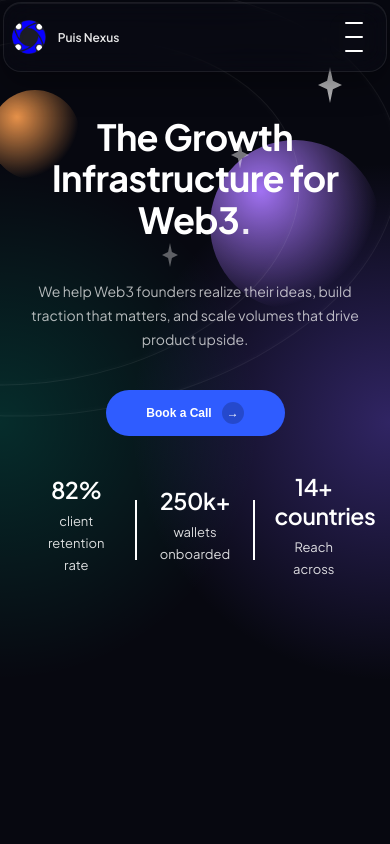
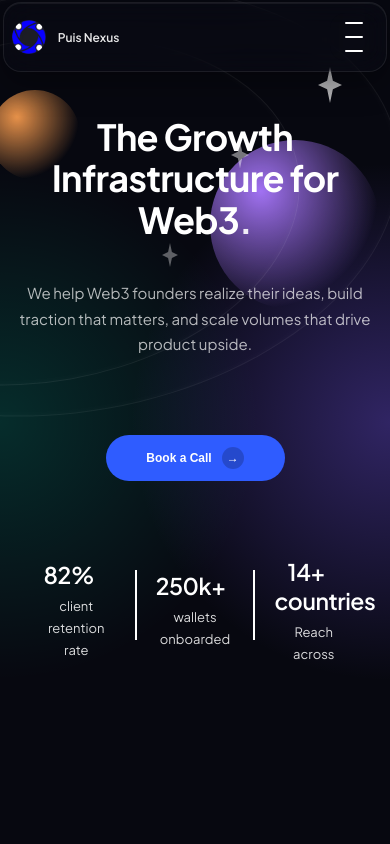
Before and after one commit to Aniefiok-Malachy/puisnexus, a React (Create React App) app: page / in a window 390 px wide. Shown: the top 844 px of the page. Built offline with nearby package versions, Linux system fonts and the light colour scheme.

Commit message:
Ready to Deploy on Vercel

```diff
--- a/src/Components/AboutUs/AboutUs.jsx
+++ b/src/Components/AboutUs/AboutUs.jsx
@@ -1,7 +1,7 @@
 import React from "react";
 import "./AboutUs.css";
 import Aboutimg from "../Assets/aboutus.png"
-
+import mobile_img from "../Assets/mobile.png"
 // import shield from "../../assets/shield.png";
 // import lock from "../../assets/lock.png";
 // import user from "../../assets/user.png";
@@ -22,7 +22,14 @@ export default function AboutUs() {
 
 
       <div className="about-img">
-        <img src={Aboutimg} alt=''  />
+        <picture>
+          {/* Mobile image */}
+          <source srcSet={mobile_img} media = "(max-width:768px)"/>
+
+          {/* Desktop image */}
+          <img src={Aboutimg} alt='About Puis Nexus'  />
+        </picture>
+
       </div>
 
     </div>
--- a/src/Components/Blog/Blog.jsx
+++ b/src/Components/Blog/Blog.jsx
@@ -25,9 +25,9 @@ export default function Blog() {
           <h2>BLOG</h2>
           <p>
             This article explores the real world principles behind product design,
-            <br />
+            {/* <br /> */}
             user experience, technology choices, and growth strategies that
-            <br />
+            {/* <br /> */}
             define long term success in Web3
           </p>
         </div>
--- a/src/Components/FooterCTA/FooterCTA.jsx
+++ b/src/Components/FooterCTA/FooterCTA.jsx
@@ -98,8 +98,8 @@ export default function FooterCTA() {
           <div className="footer-col">
             <h4>Contact</h4>
             <div className="contact-item">
-              <span className="icon">📞</span>
-              <span>(406) 555-0120</span>
+              {/* <span className="icon">📞</span> */}
+              {/* <span>(406) 555-0120</span> */}
             </div>
             <div className="contact-item">
               <span className="icon">✉️</span>
--- a/src/Components/Hero/Hero.css
+++ b/src/Components/Hero/Hero.css
@@ -257,7 +257,8 @@
   }
 
   .divider {
-    height: 60px;
+    margin-top: 20px;
+    height: 70px;
   }
 
   .hero-content h1 {
@@ -267,7 +268,7 @@
   }
 
   .hero-content p {
-    font-size: 14px;
+    font-size: 15px;
     max-width: 100%;
     margin-bottom: 18px;
   }
@@ -278,7 +279,7 @@
   }
 
   .btn-primary {
-    margin-top: 20px;
+    margin-top: 60px;
     width: 50%;
     justify-content: center;
     padding: 12px 16px;
@@ -294,7 +295,7 @@
     min-width: 100px;
   }
   .stat {
-    margin-top: 10px;
+    margin-top: 50px;
     min-width: 0;
     width: 22%;
     max-width: 120px;
@@ -302,6 +303,7 @@
 
   .stat h2 {
     font-size: 23px;
+    padding-right: 15px;
   }
 
   .stat p {
```
Also changed, not shown: 1 other file (tests, documents, lock files or other folders).
